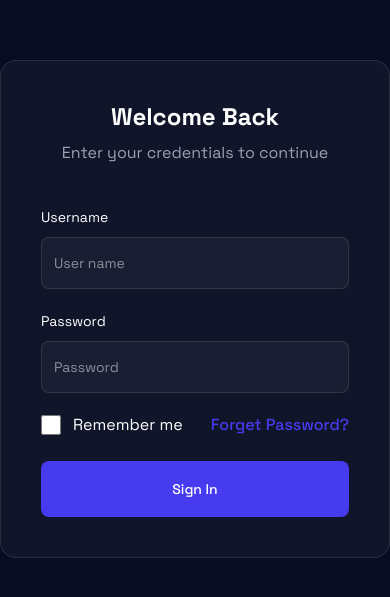
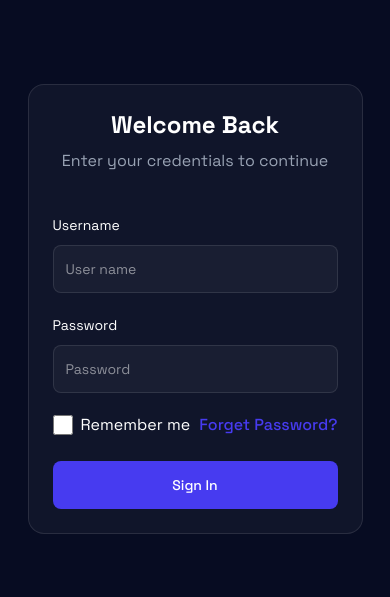
Before and after one commit to nur-it/react-un-lion-dashboard, a React (Vite) app: page /sign-in in a window 390 px wide. Shown: the part 113-710 px from the top of the page. Built offline with nearby package versions, Linux system fonts and the light colour scheme.

Commit message:
res signin

```diff
--- a/src/app/sign-in.jsx
+++ b/src/app/sign-in.jsx
@@ -5,7 +5,7 @@ const SignInPage = () => {
   return (
     <section>
       <div className="flex h-screen w-full items-center justify-center bg-dark_bg">
-        <div className="w-[540px] space-y-10 rounded-2xl border border-[#FFFFFF1A] bg-[#FFFFFF0A] p-10">
+        <div className="w-[335px] space-y-10 rounded-2xl border border-[#FFFFFF1A] bg-[#FFFFFF0A] p-6 sm:w-[540px] sm:p-10">
           <div className="flex items-center justify-center">
             <div className="space-y-2">
               <h4 className="text-center text-2xl font-bold text-white">
@@ -39,11 +39,11 @@ const SignInPage = () => {
                 />
               </div>
               <div className="flex items-center justify-between">
-                <div className="flex items-center space-x-3">
+                <div className="flex items-center space-x-2 sm:space-x-3">
                   <input
                     type="checkbox"
                     id="accent-checkbox"
-                    className="h-5 w-5 rounded border-[#98A2B3] text-blue-600"
+                    className="h-5 w-5 bg-transparent rounded border-[#98A2B3] text-blue-600"
                   />
                   <label htmlFor="accent-checkbox" className="text-white">
                     Remember me
@@ -56,7 +56,9 @@ const SignInPage = () => {
                 </div>
               </div>
             </div>
-            <Button className="h-[56px] w-full bg-primary_main">Sign In</Button>
+            <Button className="h-12 w-full bg-primary_main sm:h-[56px]">
+              Sign In
+            </Button>
           </form>
         </div>
       </div>
--- a/src/styles/global.css
+++ b/src/styles/global.css
@@ -56,5 +56,5 @@
   @apply h-full w-full bg-transparent text-sm outline-none placeholder:text-gray500;
 }
 .auth_input_field {
-  @apply flex h-[52px] w-full items-center rounded-lg border border-[#FFFFFF1A] bg-[#FFFFFF0A] px-3 py-4 text-sm text-white outline-none placeholder:text-white/[50%];
+  @apply flex h-12 w-full items-center rounded-lg border border-[#FFFFFF1A] bg-[#FFFFFF0A] px-3 py-4 text-sm text-white outline-none placeholder:text-white/[50%] sm:h-[52px];
 }
```
